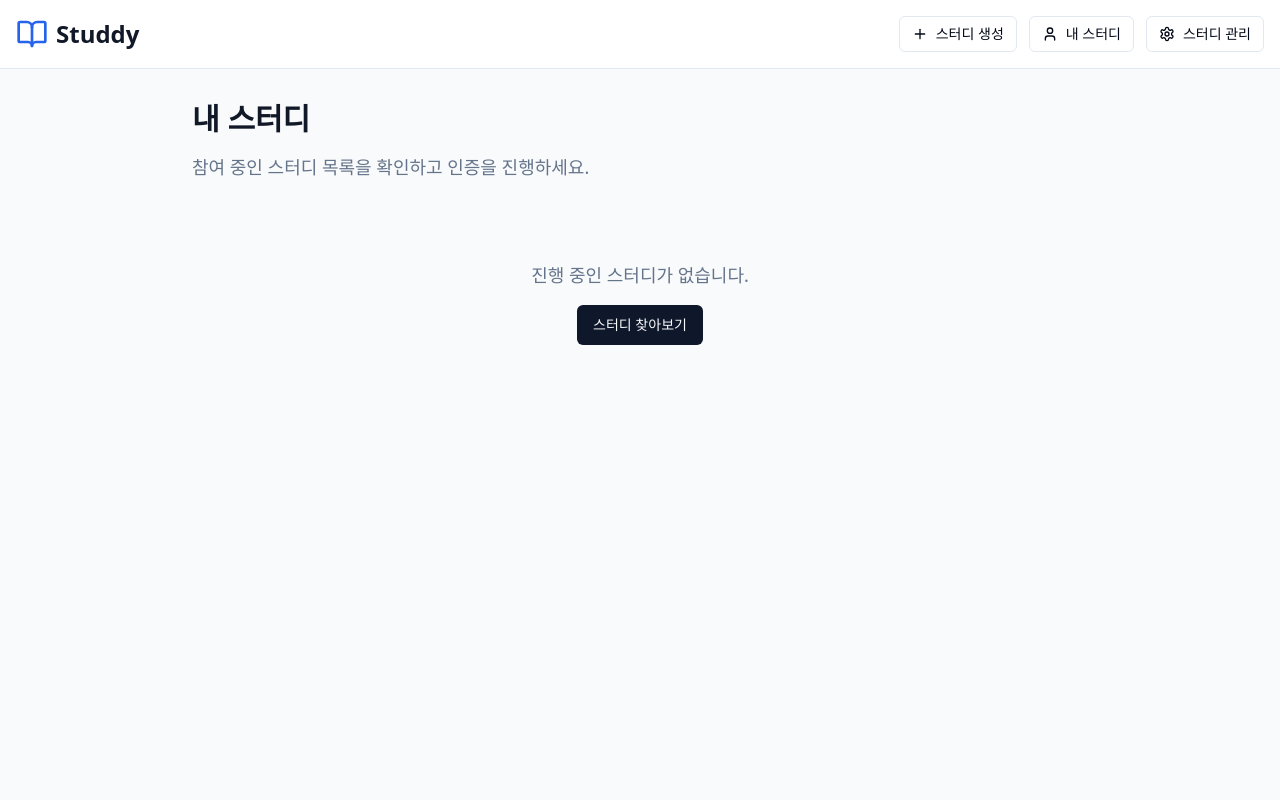
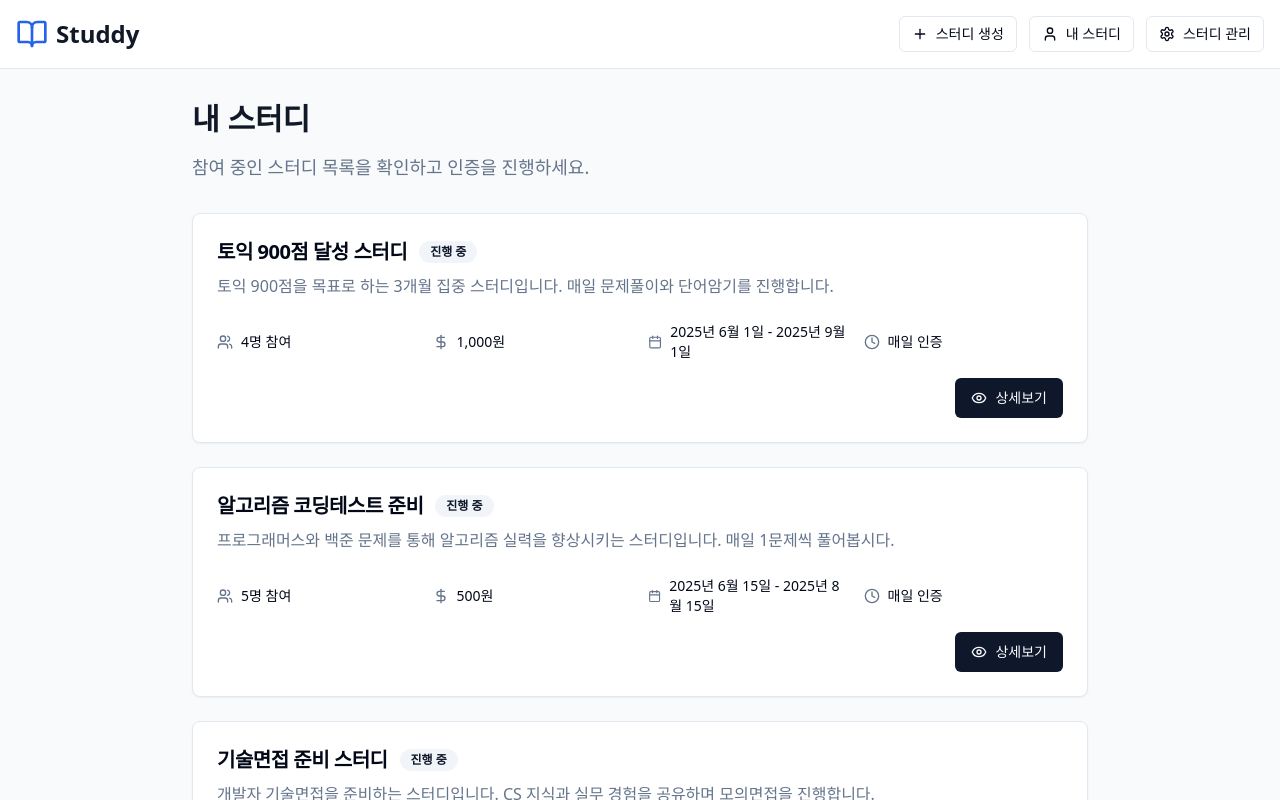
Before and after one commit to ljhee92/studdy-photo-verified, a React (Vite) app: page /my-studies in a window 1280 px wide. Shown: the top 800 px of the page. Built offline with nearby package versions, Linux system fonts and the light colour scheme.

Commit message:
feat: Add mock data for ongoing studies
Adds mock data for ongoing studies to the `mockMyStudies` array in `src/data/mockData.ts` to enable display in the "My Studies" page.

```diff
--- a/src/data/mockData.ts
+++ b/src/data/mockData.ts
@@ -204,10 +204,10 @@ export const mockMyStudies: Study[] = [
     maxParticipants: 6,
     currentParticipants: 4,
     participantFee: 1000,
-    startDate: '2025-07-15',
-    endDate: '2025-10-15',
+    startDate: '2025-06-01',
+    endDate: '2025-09-01',
     verificationFrequency: 1,
-    status: 'recruiting',
+    status: 'ongoing',
     organizer: {
       id: 'user1',
       name: '김철수'
@@ -216,7 +216,7 @@ export const mockMyStudies: Study[] = [
       {
         id: 'user1',
         name: '김철수',
-        joinedAt: '2025-07-01',
+        joinedAt: '2025-06-01',
         verifications: [
           {
             id: 'v1',
@@ -232,7 +232,7 @@ export const mockMyStudies: Study[] = [
       {
         id: 'user2',
         name: '이영희',
-        joinedAt: '2025-07-02',
+        joinedAt: '2025-06-01',
         verifications: [
           {
             id: 'v2',
@@ -246,13 +246,143 @@ export const mockMyStudies: Study[] = [
       {
         id: 'user3',
         name: '박민수',
-        joinedAt: '2025-07-03',
+        joinedAt: '2025-06-01',
         verifications: []
       },
       {
         id: 'user4',
         name: '정수연',
-        joinedAt: '2025-07-04',
+        joinedAt: '2025-06-01',
+        verifications: []
+      }
+    ]
+  },
+  {
+    id: '2',
+    title: '알고리즘 코딩테스트 준비',
+    description: '프로그래머스와 백준 문제를 통해 알고리즘 실력을 향상시키는 스터디입니다. 매일 1문제씩 풀어봅시다.',
+    maxParticipants: 8,
+    currentParticipants: 5,
+    participantFee: 500,
+    startDate: '2025-06-15',
+    endDate: '2025-08-15',
+    verificationFrequency: 1,
+    status: 'ongoing',
+    organizer: {
+      id: 'user5',
+      name: '최개발'
+    },
+    participants: [
+      {
+        id: 'user5',
+        name: '최개발',
+        joinedAt: '2025-06-15',
+        verifications: [
+          {
+            id: 'v3',
+            date: '2025-07-01',
+            imageUrl: '/placeholder.svg',
+            capturedAt: '2025-07-01T10:00:00Z',
+            status: 'approved',
+            reviewedBy: 'user5',
+            reviewedAt: '2025-07-01T10:30:00Z'
+          }
+        ]
+      },
+      {
+        id: 'user2',
+        name: '이영희',
+        joinedAt: '2025-06-16',
+        verifications: [
+          {
+            id: 'v4',
+            date: '2025-06-30',
+            imageUrl: '/placeholder.svg',
+            capturedAt: '2025-06-30T22:00:00Z',
+            status: 'rejected',
+            reviewedBy: 'user5',
+            reviewedAt: '2025-07-01T08:00:00Z'
+          }
+        ]
+      },
+      {
+        id: 'user6',
+        name: '한코딩',
+        joinedAt: '2025-06-16',
+        verifications: []
+      },
+      {
+        id: 'user7',
+        name: '김알고',
+        joinedAt: '2025-06-17',
+        verifications: []
+      },
+      {
+        id: 'user8',
+        name: '이자료',
+        joinedAt: '2025-06-18',
+        verifications: []
+      }
+    ]
+  },
+  {
+    id: '3',
+    title: '기술면접 준비 스터디',
+    description: '개발자 기술면접을 준비하는 스터디입니다. CS 지식과 실무 경험을 공유하며 모의면접을 진행합니다.',
+    maxParticipants: 6,
+    currentParticipants: 4,
+    participantFee: 800,
+    startDate: '2025-06-10',
+    endDate: '2025-08-10',
+    verificationFrequency: 2,
+    status: 'ongoing',
+    organizer: {
+      id: 'user13',
+      name: '면접왕'
+    },
+    participants: [
+      {
+        id: 'user13',
+        name: '면접왕',
+        joinedAt: '2025-06-10',
+        verifications: [
+          {
+            id: 'v5',
+            date: '2025-06-28',
+            imageUrl: '/placeholder.svg',
+            capturedAt: '2025-06-28T14:30:00Z',
+            status: 'approved',
+            reviewedBy: 'user13',
+            reviewedAt: '2025-06-29T09:00:00Z'
+          }
+        ]
+      },
+      {
+        id: 'user2',
+        name: '이영희',
+        joinedAt: '2025-06-11',
+        verifications: [
+          {
+            id: 'v6',
+            date: '2025-06-29',
+            imageUrl: '/placeholder.svg',
+            capturedAt: '2025-06-29T16:45:00Z',
+            status: 'approved',
+            reviewedBy: 'user13',
+            reviewedAt: '2025-06-30T10:15:00Z'
+          }
+        ]
+      },
+      {
+        id: 'user14',
+        name: '취업준비생',
+        joinedAt: '2025-06-12',
+        verifications: []
+      },
+      {
+        id: 'user15',
+        name: '개발자꿈',
+        joinedAt: '2025-06-13',
         verifications: []
       }
     ]
```
